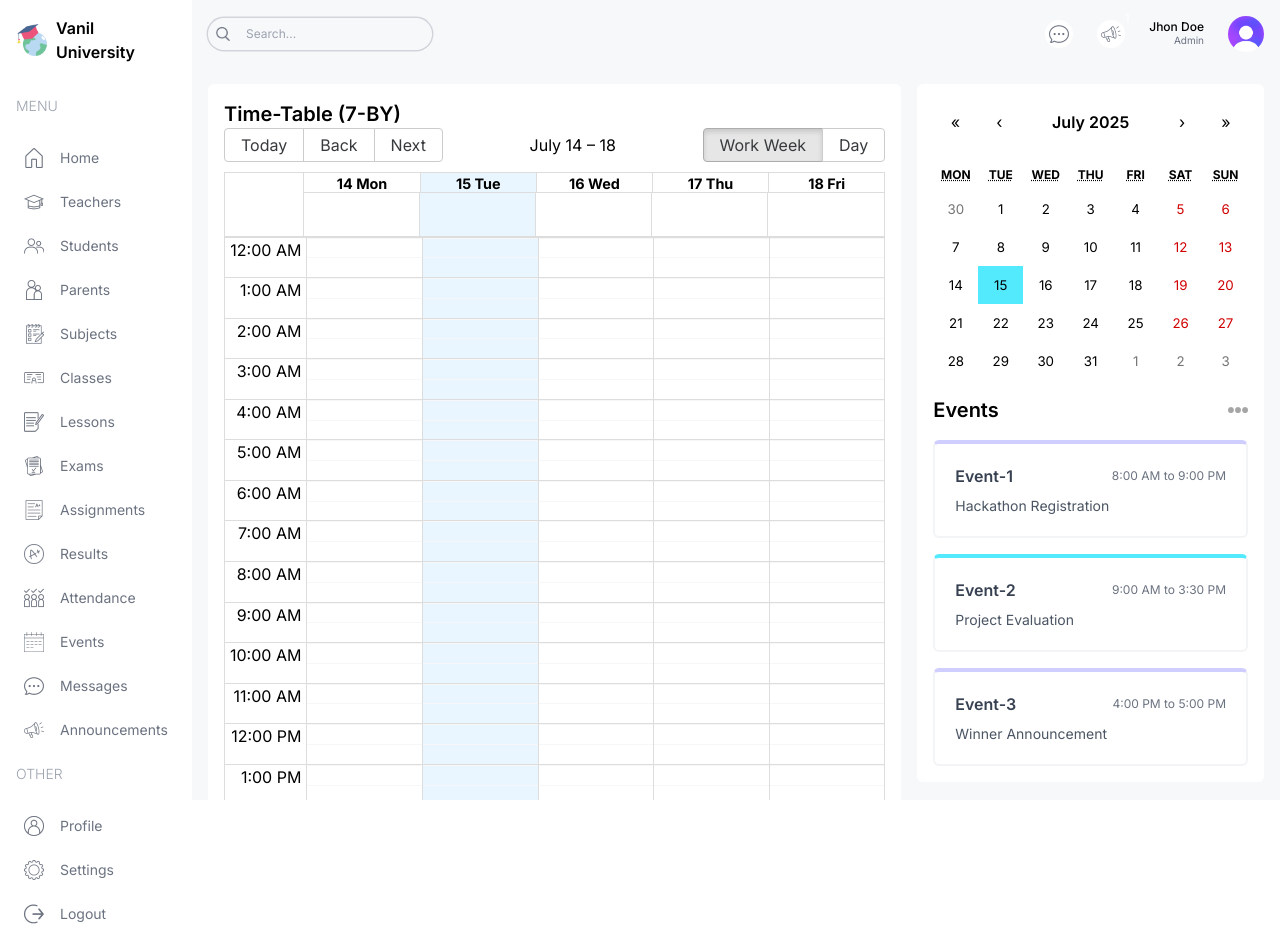
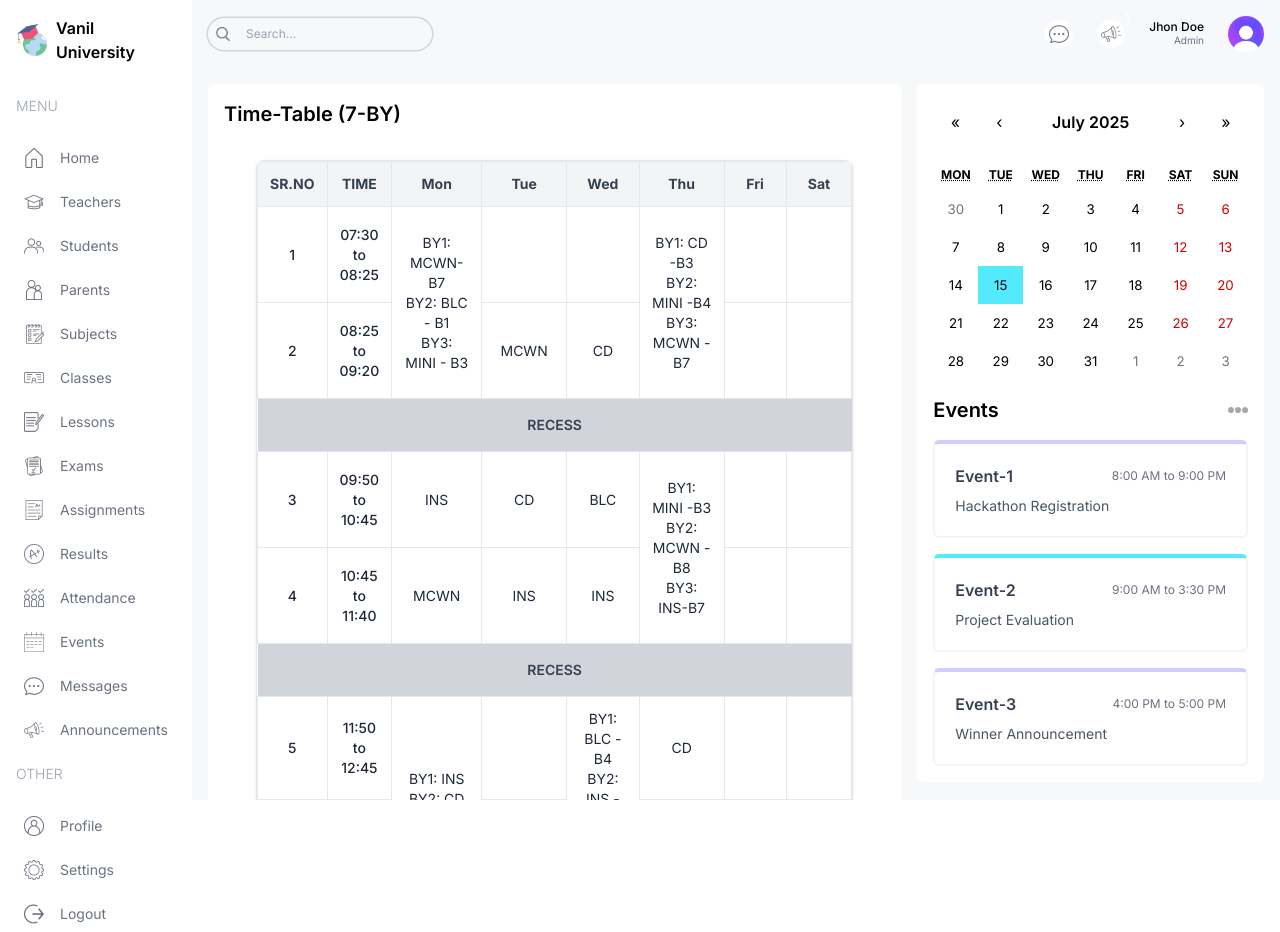
Before and after one commit to Krushang-Mehta/University-Management-Next.App, a Next.js app: page /student in a window 1280 px wide. Built offline with nearby package versions, Linux system fonts and the light colour scheme.

Commit message:
Time-Table Component Completed

```diff
--- a/src/app/(dashboard)/layout.tsx
+++ b/src/app/(dashboard)/layout.tsx
@@ -12,7 +12,7 @@ export default function DashboardLayout({
     <div className="h-screen flex">
 
       {/* LEFT */}
-      <div className="w-[15%] md:w-[8%]  lg:w-[17%] xl:w-[15%] p-4 ">
+      <div className="w-[15%] md:w-[8%]  lg:w-[17%] xl:w-[15%] p-4">
         <Link
           href="/"
           className="flex items-center justify-center lg:justify-start gap-2"
--- a/src/app/(dashboard)/student/page.tsx
+++ b/src/app/(dashboard)/student/page.tsx
@@ -1,6 +1,6 @@
 import Announcements from "@/components/Announcements"
-import BigCalendar from "@/components/BigCalendar"
 import EventCalendar from "@/components/EventCalendar"
+import TimeTable from "@/components/TimeTable"
 import "react-big-calendar/lib/css/react-big-calendar.css"
 
 const StudentPage = () => {
@@ -11,7 +11,8 @@ const StudentPage = () => {
       <div className="w-full xl:w-2/3">
         <div className="h-full bg-white p-4 rounded-md">
           <h1 className="text-xl font-semibold">Time-Table (7-BY)</h1>
-          <BigCalendar />
+          {/* <BigCalendar /> */}
+          <TimeTable />
         </div>
       </div>
 
--- a/src/app/(dashboard)/teacher/page.tsx
+++ b/src/app/(dashboard)/teacher/page.tsx
@@ -1,6 +1,8 @@
 const TeacherPage = () => {
   return (
-    <div className=''>TeacherPage</div>
+    <div className="">
+
+    </div>
   )
 }
 
--- a/src/components/BigCalendar.tsx
+++ b/src/components/BigCalendar.tsx
@@ -24,6 +24,8 @@ const BigCalendar = () => {
                 view={view}
                 style={{ height: "98%" }}
                 onView={handleOnChangeView}
+                min={new Date(2025, 1, 0, 7, 0, 0)}
+                max={new Date(2025, 1, 0, 15, 0, 0)}
             />
     );
 
--- /dev/null
+++ b/src/components/TimeTable.tsx
@@ -0,0 +1,156 @@
+"use client";
+import React from "react";
+
+const timeSlots = [
+    { time: "07:30 to 08:25", sr: 1 },
+    { time: "08:25 to 09:20", sr: 2 },
+    { time: "09:20 to 09:50", sr: "", isRecess: true },
+    { time: "09:50 to 10:45", sr: 3 },
+    { time: "10:45 to 11:40", sr: 4 },
+    { time: "11:40 to 11:50", sr: "", isRecess: true },
+    { time: "11:50 to 12:45", sr: 5 },
+    { time: "12:45 to 13:40", sr: 6 },
+];
+
+const days = ["Mon", "Tue", "Wed", "Thu", "Fri", "Sat"];
+
+const schedule: Record<string, { text: string; span?: number; bgColor?: string }[]> = {
+    Mon: [
+        { text: " BY1: MCWN-B7 \nBY2: BLC - B1 \nBY3: MINI - B3 ", span: 2 },
+        { text: "" },
+        { text: "" },
+        { text: "INS" },
+        { text: "MCWN" },
+        { text: "" },
+        { text: "BY1: INS \nBY2: CD \nBY3: BLC", span: 2 },
+        { text: "" },
+    ],
+    Tue: [
+        { text: "" },
+        { text: "MCWN" },
+        { text: "" },
+        { text: "CD" },
+        { text: "INS" },
+        { text: "" },
+        { text: "" },
+        { text: "" },
+    ],
+    Wed: [
+        { text: "" },
+        { text: "CD" },
+        { text: "" },
+        { text: "BLC" },
+        { text: "INS" },
+        { text: "" },
+        { text: "BY1: BLC -B4 \nBY2: INS -B8 \nBY3: CD -B3", span: 2 },
+        { text: "" },
+    ],
+    Thu: [
+        { text: "BY1: CD -B3 \nBY2: MINI -B4 \nBY3: MCWN -B7", span: 2 },
+        { text: "" },
+        { text: "" },
+        { text: "BY1: MINI -B3 \nBY2: MCWN -B8 \nBY3: INS-B7", span: 2, },
+        { text: "" },
+        { text: "" },
+        { text: "CD " },
+        { text: "MCWN" },
+    ],
+    Fri: [
+        { text: "" },
+        { text: "" },
+        { text: "" },
+        { text: "" },
+        { text: "" },
+        { text: "" },
+        { text: "" },
+        { text: "" },
+    ],
+    Sat: Array(8).fill({ text: "" }),
+};
+
+const ClassTimetable = () => {
+    // Keeps track of cells we've already rendered (for rowSpan)
+    const rendered: Record<string, number[]> = {};
+
+    return (
+        <div className="p-8 max-w-6xl mx-auto">
+            {/* <h2 className="text-2xl font-bold mb-4">Class Timetable</h2> */}
+            <div className="overflow-auto border rounded-lg shadow">
+                <table className="min-w-full text-sm text-gray-800">
+                    <thead className="bg-gray-100 text-gray-700 font-semibold">
+                        <tr>
+                            <th className="p-3 border">SR.NO</th>
+                            <th className="p-3 border">TIME</th>
+                            {days.map((day) => (
+                                <th key={day} className="p-3 border">
+                                    {day}
+                                </th>
+                            ))}
+                        </tr>
+                    </thead>
+                    <tbody>
+                        {timeSlots.map(({ time, sr, isRecess }, rowIdx) => {
+                            if (isRecess) {
+                                return (
+                                    <tr key={`recess-${rowIdx}`} className="bg-gray-300">
+                                        <td colSpan={8} className="text-center py-4 font-semibold text-gray-700">
+                                            RECESS
+                                        </td>
+                                    </tr>
+                                );
+                            }
+
+                            return (
+                                <tr key={rowIdx}>
+                                    <td className="p-3 text-center font-medium border">{sr}</td>
+                                    <td className="p-3 text-center font-medium border">{time}</td>
+                                    {days.map((day) => {
+                                        const cellData = schedule[day][rowIdx];
+
+                                        // Already rendered in a previous rowSpan
+                                        if (rendered[day]?.includes(rowIdx)) {
+                                            return null;
+                                        }
+
+                                        const rowSpan = cellData?.span || 1;
+
+                                        // Register future rows as rendered for this day
+                                        if (rowSpan > 1) {
+                                            rendered[day] = [...(rendered[day] || []), ...Array(rowSpan - 1).fill(0).map((_, i) => rowIdx + i + 1)];
+                                        }
+
+                                        return (
+                                            <td
+                                                key={day + rowIdx}
+                                                rowSpan={rowSpan}
+                                                // className="p-3 text-center  h-24 w-32 border whitespace-pre-line"
+                                                className={`p-3 text-center h-24 w-32 border whitespace-pre-line ${rowSpan === 2 ? "bg-gray-0" : ""
+                                                    }`}
+                                            >
+                                                {cellData?.text}
+                                            </td>
+                                        );
+                                    })}
+                                </tr>
+                            );
+                        })}
+                    </tbody>
+                </table>
+            </div>
+
+            <div className="mt-6">
+                <h3 className="text-lg font-semibold mb-2">Subject & Faculty</h3>
+                <ul className="list-disc ml-5 text-sm">
+                    <li><b>INS</b> - Information & Network Security (Tosal Bhalodia)</li>
+                    <li><b>CD</b> - Compiler Design (Rupal Shilu)</li>
+                    <li><b>BLC</b> - Block Chain (Bipasa Das)</li>
+                    <li><b>MCWN</b> - Mobile Computing & Wireless Network (Devangi Paneri)</li>
+                    <li><b>Mini</b> - Mini Project (Nirali Borad, Rupal Shilu)</li>
+                    <li><b>CAP</b> - Career Acceleration Program (Hiren Makwana)</li>
+                </ul>
+            </div>
+        </div>
+    );
+};
+
+export default ClassTimetable;
--- a/src/lib/data.ts
+++ b/src/lib/data.ts
@@ -921,144 +921,178 @@ export const calendarEvents = [
   {
     title: "Math",
     allDay: false,
-    start: new Date(2024, 6, 16, 8, 0),
-    end: new Date(2024, 7, 16, 8, 45),
+    start: new Date(2025, 6, 21, 7, 30),
+    end: new Date(2025, 6, 21, 8, 25),
   },
   {
     title: "English",
     allDay: false,
-    start: new Date(2024, 7, 12, 9, 0),
-    end: new Date(2024, 7, 12, 9, 45),
+    start: new Date(2025, 6, 21, 8, 25),
+    end: new Date(2025, 6, 21, 9, 20),
   },
   {
     title: "Biology",
     allDay: false,
-    start: new Date(2024, 7, 16, 10, 0),
-    end: new Date(2024, 7, 16, 10, 45),
+    start: new Date(2025, 6, 22, 10, 0),
+    end: new Date(2025, 6, 22, 10, 45),
   },
   {
     title: "Physics",
     allDay: false,
-    start: new Date(2024, 7, 16, 11, 0),
-    end: new Date(2024, 7, 16, 11, 45),
+    start: new Date(2025, 6, 23, 11, 0),
+    end: new Date(2025, 6, 23, 11, 45),
   },
   {
     title: "Chemistry",
     allDay: false,
-    start: new Date(2024, 7, 16, 13, 0),
-    end: new Date(2024, 7, 16, 13, 45),
+    start: new Date(2025, 6, 24, 12, 0),
+    end: new Date(2025, 6, 24, 12, 45),
   },
   {
     title: "History",
     allDay: false,
-    start: new Date(2024, 7, 16, 14, 0),
-    end: new Date(2024, 7, 16, 14, 45),
+    start: new Date(2025, 6, 24, 13, 0),
+    end: new Date(2025, 6, 24, 13, 45),
   },
-  {
-    title: "English",
-    allDay: false,
-    start: new Date(2024, 7, 17, 9, 0),
-    end: new Date(2024, 7, 17, 9, 45),
-  },
-  {
-    title: "Biology",
-    allDay: false,
-    start: new Date(2024, 7, 17, 10, 0),
-    end: new Date(2024, 7, 17, 10, 45),
-  },
-  {
-    title: "Physics",
-    allDay: false,
-    start: new Date(2024, 7, 17, 11, 0),
-    end: new Date(2024, 7, 17, 11, 45),
-  },
+];
 
-  {
-    title: "History",
-    allDay: false,
-    start: new Date(2024, 7, 17, 14, 0),
-    end: new Date(2024, 7, 17, 14, 45),
-  },
-  {
-    title: "Math",
-    allDay: false,
-    start: new Date(2024, 7, 18, 8, 0),
-    end: new Date(2024, 7, 18, 8, 45),
-  },
-  {
-    title: "Biology",
-    allDay: false,
-    start: new Date(2024, 7, 18, 10, 0),
-    end: new Date(2024, 7, 18, 10, 45),
-  },
+// export const calendarEvents = [
+//   // === MONDAY ===
+//   {
+//     title: "BY1: MCWN (DRP) - B7",
+//     start: new Date(2025, 6, 21, 7, 30),
+//     end: new Date(2025, 6, 21, 8, 25),
+//   },
+//   {
+//     title: "BY2: BLC (BD) - B1",
+//     start: new Date(2025, 6, 21, 7, 30),
+//     end: new Date(2025, 6, 21, 8, 25),
+//   },
+//   {
+//     title: "BY3: MINI (NPB) - B3",
+//     start: new Date(2025, 6, 21, 7, 30),
+//     end: new Date(2025, 6, 21, 8, 25),
+//   },
+//   {
+//     title: "INS (TMB)",
+//     start: new Date(2025, 6, 21, 9, 50),
+//     end: new Date(2025, 6, 21, 10, 45),
+//   },
+//   {
+//     title: "MCWN (DRP)",
+//     start: new Date(2025, 6, 21, 10, 45),
+//     end: new Date(2025, 6, 21, 11, 40),
+//   },
+//   {
+//     title: "BY1: INS (TMB) - B8",
+//     start: new Date(2025, 6, 21, 11, 50),
+//     end: new Date(2025, 6, 21, 12, 45),
+//   },
+//   {
+//     title: "BY2: CD (RJS) - B3",
+//     start: new Date(2025, 6, 21, 11, 50),
+//     end: new Date(2025, 6, 21, 12, 45),
+//   },
+//   {
+//     title: "BY3: BLC (BD) - B1",
+//     start: new Date(2025, 6, 21, 11, 50),
+//     end: new Date(2025, 6, 21, 12, 45),
+//   },
 
-  {
-    title: "Chemistry",
-    allDay: false,
-    start: new Date(2024, 7, 18, 13, 0),
-    end: new Date(2024, 7, 18, 13, 45),
-  },
-  {
-    title: "History",
-    allDay: false,
-    start: new Date(2024, 7, 18, 14, 0),
-    end: new Date(2024, 7, 18, 14, 45),
-  },
-  {
-    title: "English",
-    allDay: false,
-    start: new Date(2024, 7, 21, 9, 0),
-    end: new Date(2024, 7, 21, 9, 45),
-  },
-  {
-    title: "Biology",
-    allDay: false,
-    start: new Date(2024, 7, 21, 10, 0),
-    end: new Date(2024, 7, 21, 10, 45),
-  },
-  {
-    title: "Physics",
-    allDay: false,
-    start: new Date(2024, 7, 21, 11, 0),
-    end: new Date(2024, 7, 21, 11, 45),
-  },
+//   // === TUESDAY ===
+//   {
+//     title: "MCWN (DRP)",
+//     start: new Date(2025, 6, 22, 8, 25),
+//     end: new Date(2025, 6, 22, 9, 20),
+//   },
+//   {
+//     title: "CD (RJS)",
+//     start: new Date(2025, 6, 22, 9, 50),
+//     end: new Date(2025, 6, 22, 10, 45),
+//   },
+//   {
+//     title: "INS (TMB)",
+//     start: new Date(2025, 6, 22, 10, 45),
+//     end: new Date(2025, 6, 22, 11, 40),
+//   },
 
-  {
-    title: "History",
-    allDay: false,
-    start: new Date(2024, 7, 15, 14, 0),
-    end: new Date(2024, 7, 15, 14, 45),
-  },
-  {
-    title: "Math",
-    allDay: false,
-    start: new Date(2024, 7, 16, 8, 0),
-    end: new Date(2024, 7, 16, 8, 45),
-  },
-  {
-    title: "English",
-    allDay: false,
-    start: new Date(2024, 7, 16, 9, 0),
-    end: new Date(2024, 7, 16, 9, 45),
-  },
+//   // === WEDNESDAY ===
+//   {
+//     title: "CD (RJS)",
+//     start: new Date(2025, 6, 23, 8, 25),
+//     end: new Date(2025, 6, 23, 9, 20),
+//   },
+//   {
+//     title: "BLC (BD)",
+//     start: new Date(2025, 6, 23, 9, 50),
+//     end: new Date(2025, 6, 23, 10, 45),
+//   },
+//   {
+//     title: "INS (TMB)",
+//     start: new Date(2025, 6, 23, 10, 45),
+//     end: new Date(2025, 6, 23, 11, 40),
+//   },
+//   {
+//     title: "BY1: BLC (BD) - B4",
+//     start: new Date(2025, 6, 23, 11, 50),
+//     end: new Date(2025, 6, 23, 12, 45),
+//   },
+//   {
+//     title: "BY2: INS (TMB) - B8",
+//     start: new Date(2025, 6, 23, 11, 50),
+//     end: new Date(2025, 6, 23, 12, 45),
+//   },
+//   {
+//     title: "BY3: CD (RJS) - B3",
+//     start: new Date(2025, 6, 23, 11, 50),
+//     end: new Date(2025, 6, 23, 12, 45),
+//   },
 
-  {
-    title: "Physics",
-    allDay: false,
-    start: new Date(2024, 7, 16, 11, 0),
-    end: new Date(2024, 7, 16, 11, 45),
-  },
-  {
-    title: "Chemistry",
-    allDay: false,
-    start: new Date(2024, 7, 16, 13, 0),
-    end: new Date(2024, 7, 16, 13, 45),
-  },
-  {
-    title: "History",
-    allDay: false,
-    start: new Date(2024, 7, 16, 14, 0),
-    end: new Date(2024, 7, 16, 14, 45),
-  },
+//   // === THURSDAY ===
+//   {
+//     title: "BY1: CD (RJS) - B3",
+//     start: new Date(2025, 6, 24, 7, 30),
+//     end: new Date(2025, 6, 24, 8, 25),
+//   },
+//   {
+//     title: "BY2: MINI (NPB) - B4",
+//     start: new Date(2025, 6, 24, 7, 30),
+//     end: new Date(2025, 6, 24, 8, 25),
+//   },
+//   {
+//     title: "BY3: MCWN (DRP) - B7",
+//     start: new Date(2025, 6, 24, 7, 30),
+//     end: new Date(2025, 6, 24, 8, 25),
+//   },
+//   {
+//     title: "BY1: MINI (RJS) - B3",
+//     start: new Date(2025, 6, 24, 9, 50),
+//     end: new Date(2025, 6, 24, 10, 45),
+//   },
+//   {
+//     title: "BY2: MCWN (DRP) - B8",
+//     start: new Date(2025, 6, 24, 9, 50),
+//     end: new Date(2025, 6, 24, 10, 45),
+//   },
+//   {
+//     title: "BY3: INS (TMB) - B7",
+//     start: new Date(2025, 6, 24, 9, 50),
+//     end: new Date(2025, 6, 24, 10, 45),
+//   },
+//   {
+//     title: "CD (RJS)",
+//     start: new Date(2025, 6, 24, 11, 50),
+//     end: new Date(2025, 6, 24, 12, 45),
+//   },
+//   {
+//     title: "MCWN (DRP)",
+//     start: new Date(2025, 6, 24, 12, 45),
+//     end: new Date(2025, 6, 24, 13, 40),
+//   },
 
-];
+//   // === FRIDAY ===
+//   // (No events provided in image for Friday)
+
+//   // === SATURDAY ===
+//   // (No events provided in image for Saturday)
+// ];
```
Also changed, not shown: src/app/globals.css (+90 -0 lines).
